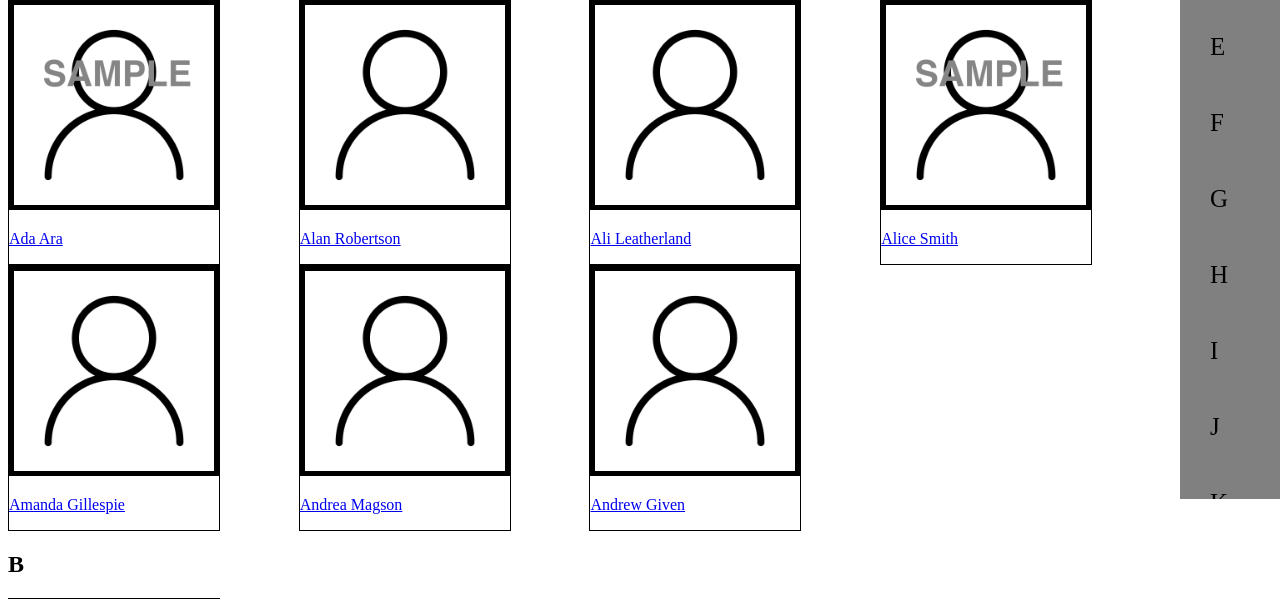
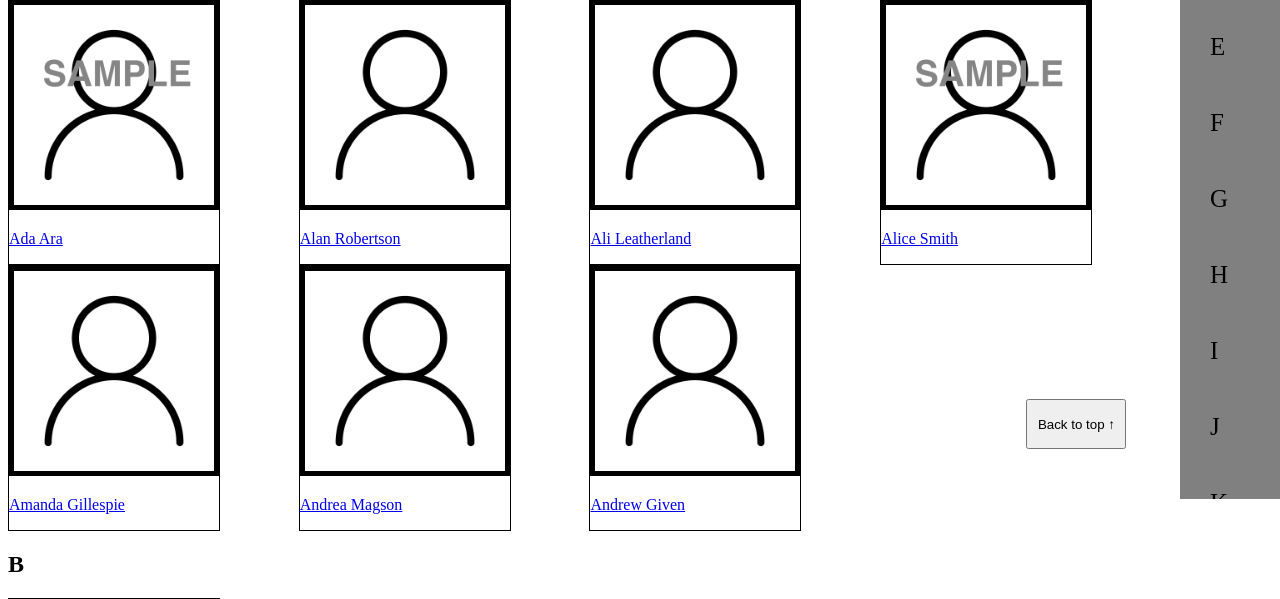
Before and after one commit to IsaacYao20036/DT_photoboard, a Flask app: page /search in a window 1280 px wide. Shown: the part 301-900 px from the top of the page. Run offline with Flask 3, Linux system fonts and the light colour scheme; data comes from the database, SQL or seed files in the repository.

Commit message:
added back to top button on search pg

```diff
--- a/app/static/css/style.css
+++ b/app/static/css/style.css
@@ -112,3 +112,18 @@ img {
     .sidenav {padding-top: 15px;}
     .sidenav a {font-size: 18px;}
 }
+
+
+#backToTopBtn{
+    position: fixed;
+    z-index: 1;
+    right: 0;
+    bottom: 0;
+    margin-right: 12%;
+    margin-bottom: 50px;
+}
+
+a button {
+    height: 50px;
+    width: 100px;
+}
--- a/app/templates/search.html
+++ b/app/templates/search.html
@@ -26,7 +26,7 @@
         <br>
     {% endfor %}
     </div>
-  </div>
+</div>
 
 <p>Choose a filter to sort the results alphabetically:</p>
 <select id="filterSelect">
@@ -78,6 +78,10 @@
     {% endfor %}
 </div>
 
+<a href="#" id="backToTopBtn">
+    <button type="button">Back to top ↑</button>
+</a>
+
 <script src="{{url_for('static', filename='/js/search.js')}}"></script>
 
 {% endblock %}
```
